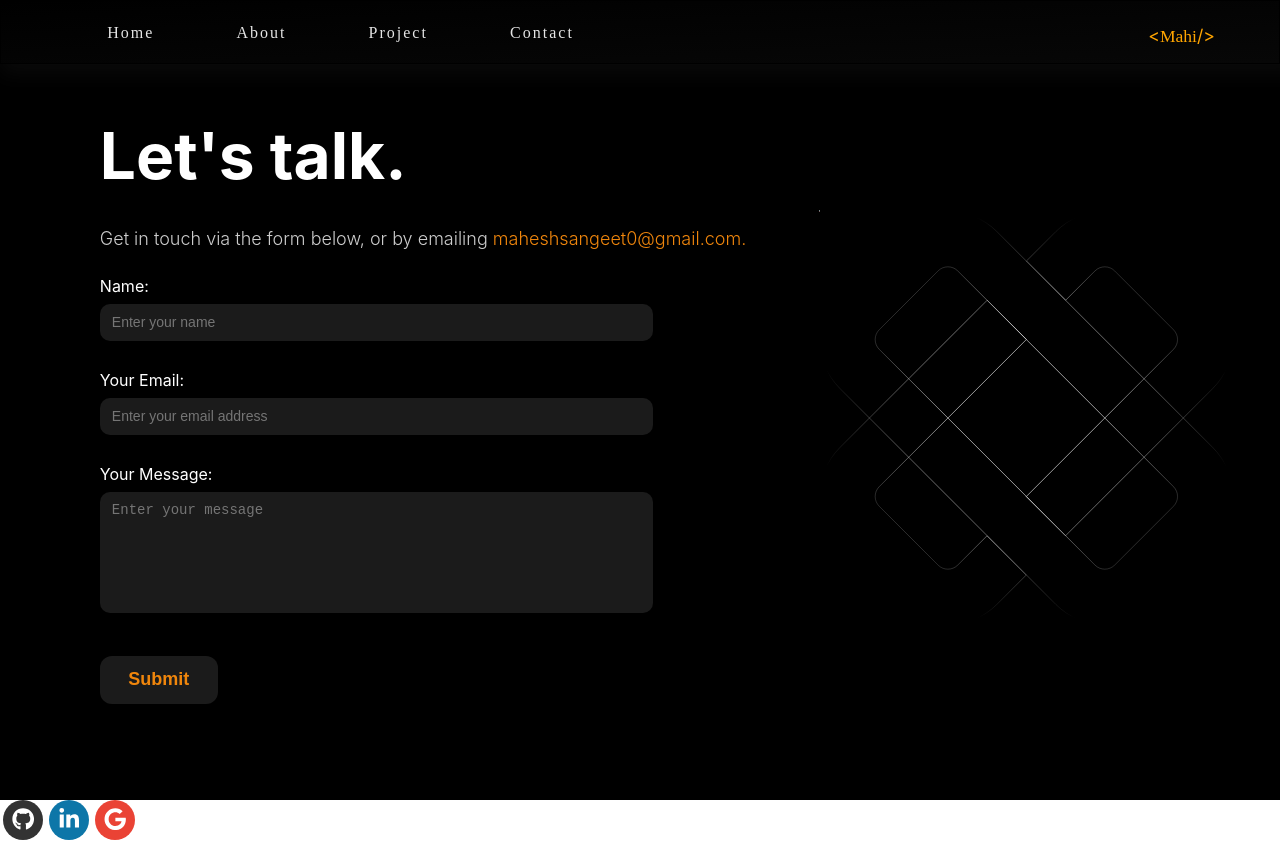
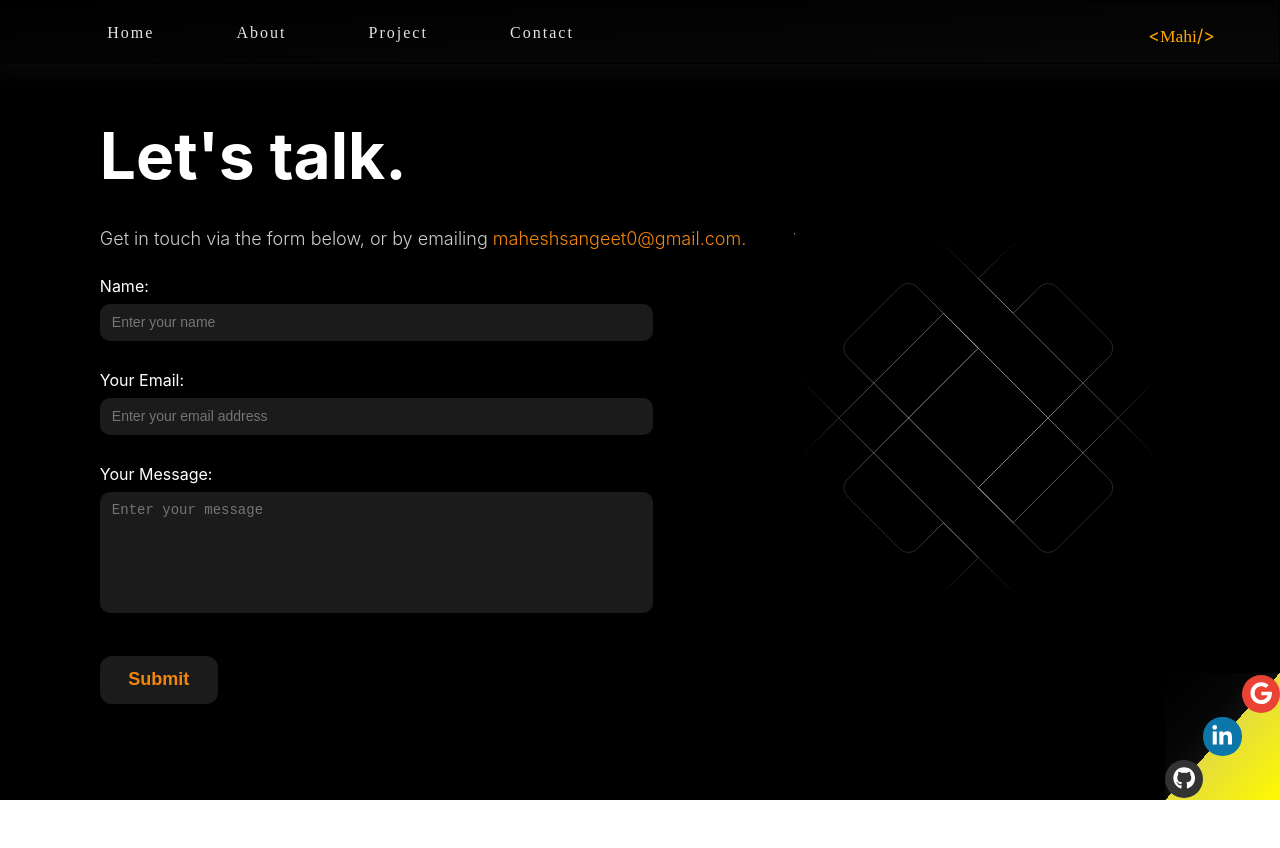
Before and after one commit to maheshsangeet/Mahesh_Portfolio, a Next.js app: page /contact in a window 1280 px wide. After the commit the page ends 800 px from the top, so only its background shows below. Built offline with nearby package versions, Linux system fonts and the light colour scheme; a web font is replaced by a local one.

Commit message:
contact page some part is pending

```diff
--- /dev/null
+++ b/components/SocialMedia.js
@@ -0,0 +1,40 @@
+import React from 'react'
+import styles from "../styles/socialMedia.module.css"
+import { FaGithub } from 'react-icons/fa';
+import { FaLinkedinIn } from 'react-icons/fa';
+import { FaGoogle } from 'react-icons/fa';
+import Link from 'next/link'
+
+const SocialMedia = () => {
+  return (
+    <section className={styles.socialMedia}>
+        <div className={styles.socialMediaContainer}>
+            <div className={`${styles.media} ${styles.ribbon}`}>
+              <div className={`${styles.iconContainer} ${styles.div1}`}>
+                <Link href="https://github.com/maheshsangeet/">
+                <a target="_blank" rel="noopener noreferrer" style={{background: "#333333"}}>
+                  <FaGithub className={styles.icon} />
+                </a>
+                </Link>
+              </div>
+              <div className={`${styles.iconContainer} ${styles.div2}`}>
+                <Link href="https://github.com/maheshsangeet/">
+                  <a target="_blank" rel="noopener noreferrer" style={{background:  "#0D76A8"}}>
+                    <FaLinkedinIn className={styles.icon}  />
+                  </a>
+                </Link>
+              </div>
+              <div className={`${styles.iconContainer} ${styles.div3}`}>
+                <Link href="https://github.com/maheshsangeet/">
+                  <a target="_blank" rel="noopener noreferrer" style={{background: "#EA4335"}}>
+                    <FaGoogle className={styles.icon}  />
+                  </a>
+                </Link>
+              </div>
+            </div>
+        </div>
+    </section>
+  )
+}
+
+export default SocialMedia
--- a/pages/contact.js
+++ b/pages/contact.js
@@ -3,10 +3,7 @@ import Layout from '../components/Layout'
 import styles from "../styles/contact.module.css"
 import { useState } from 'react'
 import BackgroundAnimation from '../components/BackgroundAnimation'
-import { FaGithub } from 'react-icons/fa';
-import { FaLinkedinIn } from 'react-icons/fa';
-import { FaGoogle } from 'react-icons/fa';
-import Link from 'next/link'
+import SocialMedia from '../components/SocialMedia'
 
 const Contact = () => {
 
@@ -79,33 +76,10 @@ const Contact = () => {
               <BackgroundAnimation />
             </div>
           </section>
+          <section>
+            <SocialMedia />
+          </section>
         </main>
-
-        <div className={styles.socialMedia}>
-          <div className={styles.socialMediaContainer}>
-            <div className={`${styles.media} ${styles.ribbon}`}>
-
-              <Link href="https://github.com/maheshsangeet/">
-                <a target="_blank" rel="noopener noreferrer" style={{background: "#333333"}}>
-                  <FaGithub className={styles.icon} />
-                </a>
-              </Link>
-              <Link href="https://github.com/maheshsangeet/">
-                <a target="_blank" rel="noopener noreferrer" style={{background:  "#0D76A8"}}>
-                  <FaLinkedinIn className={styles.icon}  />
-                </a>
-              </Link>
-              <Link href="https://github.com/maheshsangeet/">
-                <a target="_blank" rel="noopener noreferrer" style={{background: "#EA4335"}}>
-                  <FaGoogle className={styles.icon}  />
-                </a>
-              </Link>
-
-            </div>
-            {/* <div className={styles.media}>
-            </div> */}
-          </div>
-        </div>
       </Layout>
     </div>
   )
--- a/styles/contact.module.css
+++ b/styles/contact.module.css
@@ -84,22 +84,6 @@
     /* border: 1px solid red; */
     position: relative;
     top: 10%;
-    margin-left: 10%;
+    margin-left: 5%;
+    width: 80%;
 }
-.media a {
-    border-radius: 50%;
-    color: #fff;
-    display: inline-block;
-    height: 2.5rem;
-    line-height: 3rem;
-    margin: auto 3px;
-    width: 2.5rem;
-    font-size: 18px;
-    text-align: center;
-
-}
-.icon {
-    width: 1.4rem;
-    height: 1.4rem;
-
-}
--- /dev/null
+++ b/styles/socialMedia.module.css
@@ -0,0 +1,46 @@
+.socialMedia {
+    position: relative;
+    height: 92vh;
+}
+
+.media {
+    display: grid;
+    grid-template-columns: repeat(3, 1fr);
+    grid-template-rows: repeat(3, 1fr);
+    grid-column-gap: 0px;
+    grid-row-gap: 0px;
+    /* border: 1px solid red; */
+    position: absolute;
+    bottom: 0;
+    right: 0;
+    background: rgb(0,0,0);
+    background: linear-gradient(132deg, rgba(0,0,0,1) 0%, rgba(5,5,5,1) 35%, rgba(14,14,14,1) 50%, rgba(85,88,91,1) 50%, rgba(227,220,62,1) 50%, rgba(255,249,0,1) 100%);
+}
+
+.div1 {
+    grid-area: 3 / 1 / 4 / 2;
+}
+
+.div2 {
+    grid-area: 2 / 2 / 3 / 3;
+}
+
+.div3 {
+    grid-area: 1 / 3 / 2 / 4;
+}
+
+.media a {
+    border-radius: 50%;
+    color: #fff;
+    display: inline-block;
+    height: 2.4rem;
+    line-height: 3rem;
+    margin: 2px 0;
+    width: 2.4rem;
+    text-align: center;
+
+}
+.icon {
+    width: 1.4rem;
+    height: 1.4rem;
+}
```
Also changed, not shown: public/images/wave.svg (added).
